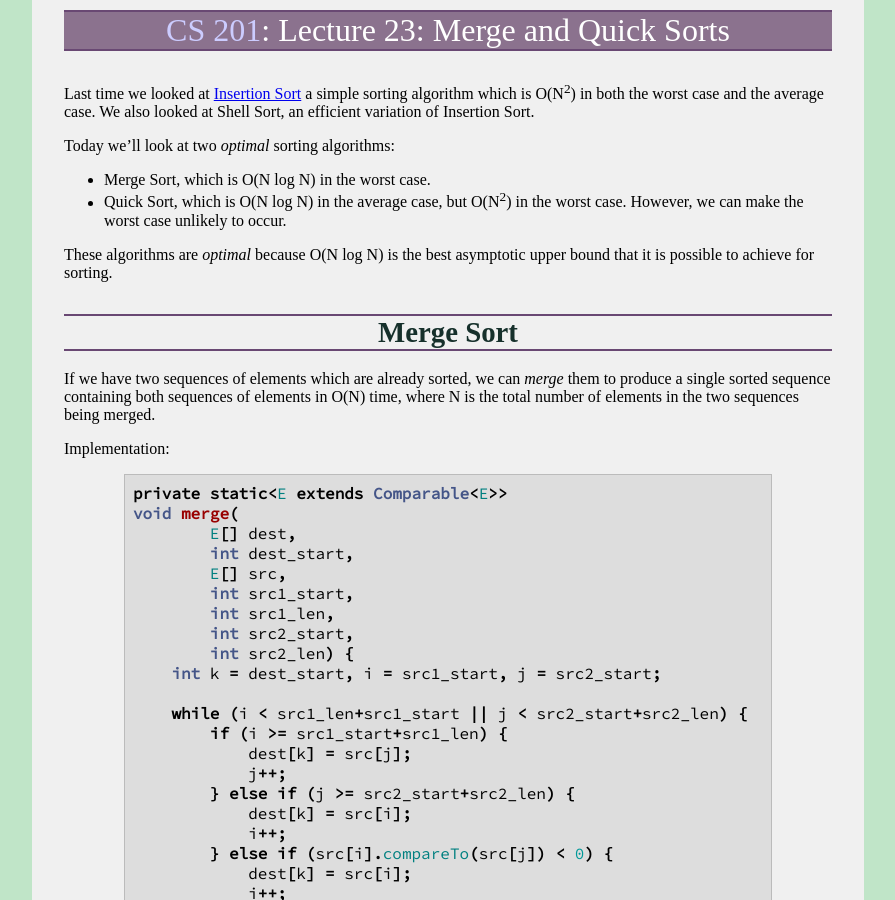
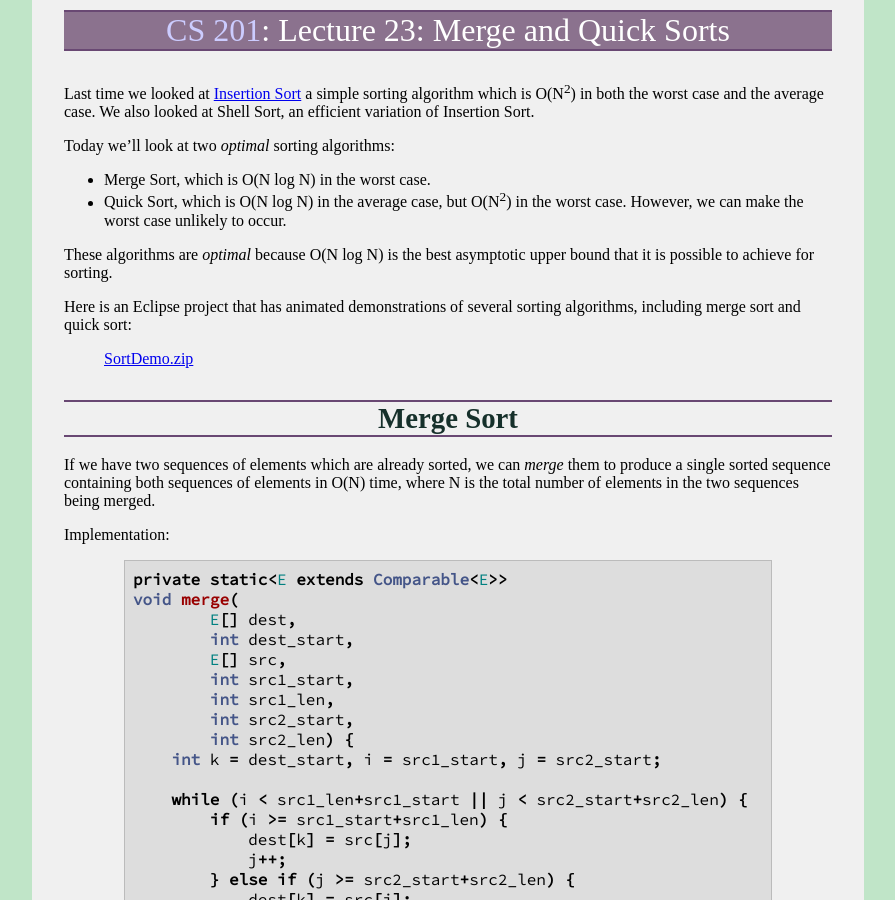
Before and after one commit to ycpcs/cs201-fall2016, a Jekyll site: the page built from lectures/lecture23.md, in a window 1280 px wide and 900 px high. Shown: the whole window, without its empty margins (192-1087 px from the left). Built offline with Jekyll 4.4.1, drawn with Linux system fonts in a browser that asks for light colours; some web fonts are replaced.

Commit message:
link to sort demo

```diff
--- a/lectures/lecture23.md
+++ b/lectures/lecture23.md
@@ -11,6 +11,10 @@ Today we'll look at two *optimal* sorting algorithms:
 -   Quick Sort, which is O(N log N) in the average case, but O(N<sup>2</sup>) in the worst case. However, we can make the worst case unlikely to occur.
 
 These algorithms are *optimal* because O(N log N) is the best asymptotic upper bound that it is possible to achieve for sorting.
+
+Here is an Eclipse project that has animated demonstrations of several sorting algorithms, including merge sort and quick sort:
+
+> [SortDemo.zip](SortDemo.zip)
 
 Merge Sort
 ==========
```
